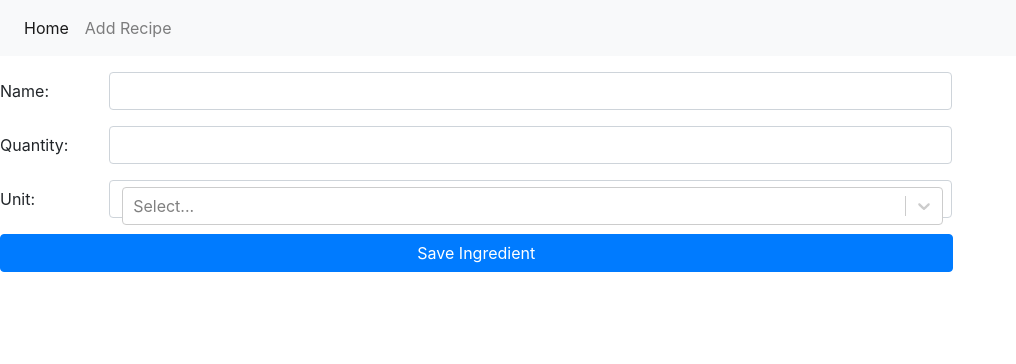
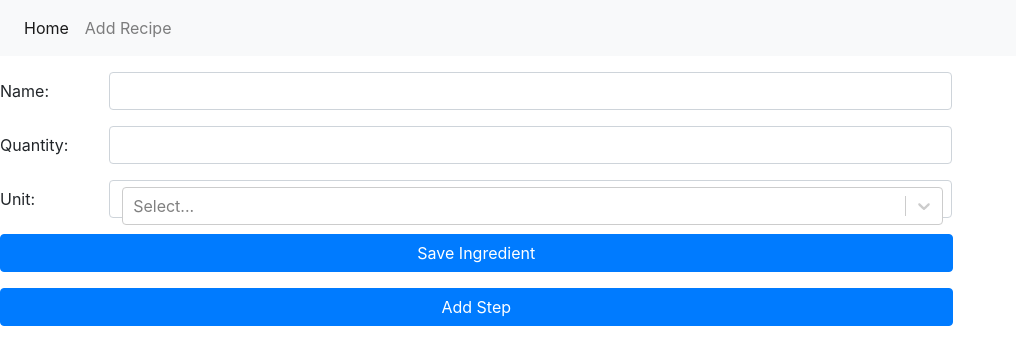
Before and after one commit to galubezzz/cookbook, a React (Create React App) app in the folder frontend/: page /add-ingredient/1 in a window 1280 px wide. Shown: the top 364 px of the page, without its empty margins (0-1016 px from the left). Built offline with nearby package versions, Linux system fonts and the light colour scheme; no server answers.

Commit message:
add step button on the add ingredient page

```diff
--- a/frontend/src/components/AddIngredient.js
+++ b/frontend/src/components/AddIngredient.js
@@ -32,6 +32,9 @@ function AddIngredients(props) {
             name: event.target.value,
 
     })
+    }
+    function addStep() {
+        props.history.push(`/add-step/${id}`)
     }
 
     function changeQuantity(event){
@@ -109,6 +112,11 @@ function AddIngredients(props) {
                         <button className="btn btn-primary btn-block" onClick={saveIngredient}> Save Ingredient</button>
                     </div>
                 </div>
+                <div className="form-group row">
+                    <div className="col-sm-9">
+                        <button className="btn btn-primary btn-block" onClick={addStep}> Add Step</button>
+                    </div>
+                </div>
 
         </div>
     )
```
